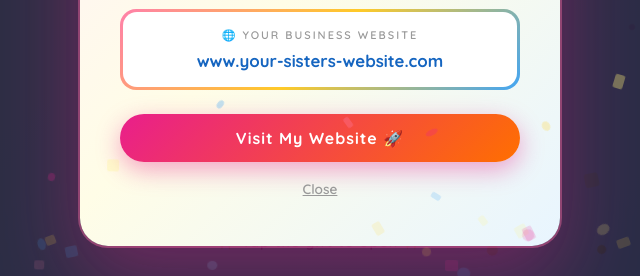
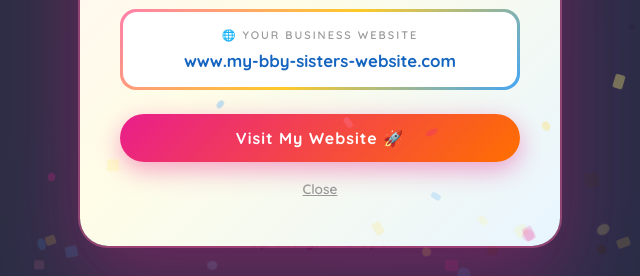
Before and after one commit to autosmattgm-hue/jessy, a website: page bby-jessy.html in a window 1280 px wide. Both pictures are taken after a click on the element "Click to open your gift!". Shown: the part 1267-1543 px from the top of the page, 320-960 px from the left. Drawn offline with nearby package versions, Linux system fonts and the light colour scheme; a web font is replaced by a local one.

Commit message:
Update bby-jessy.html

```diff
--- a/bby-jessy.html
+++ b/bby-jessy.html
@@ -596,8 +596,8 @@
     <div class="reveal-link-box">
       <div class="reveal-link-inner">
         <div class="reveal-link-label">🌐 Your Business Website</div>
-        <a class="reveal-link-url" href="https://your-sisters-website.com" target="_blank" id="siteLink">
-          www.your-sisters-website.com
+        <a class="reveal-link-url" href="https://jessy-xi.vercel.app/" target="_blank" id="siteLink">
+          www.my-bby-sisters-website.com
         </a>
       </div>
     </div>
```
